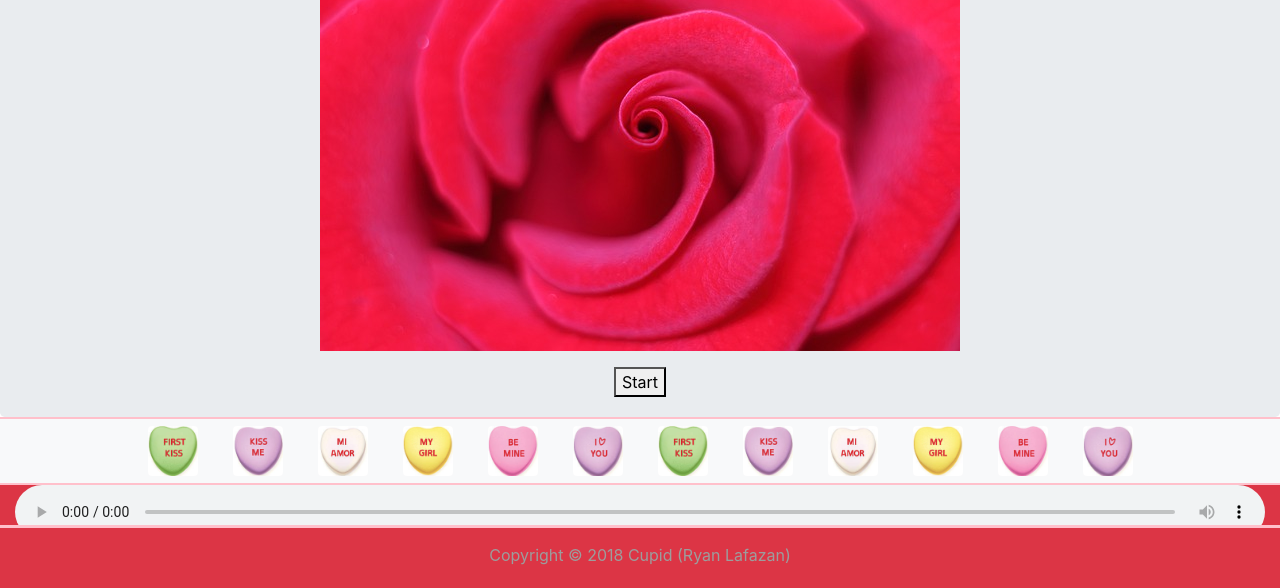
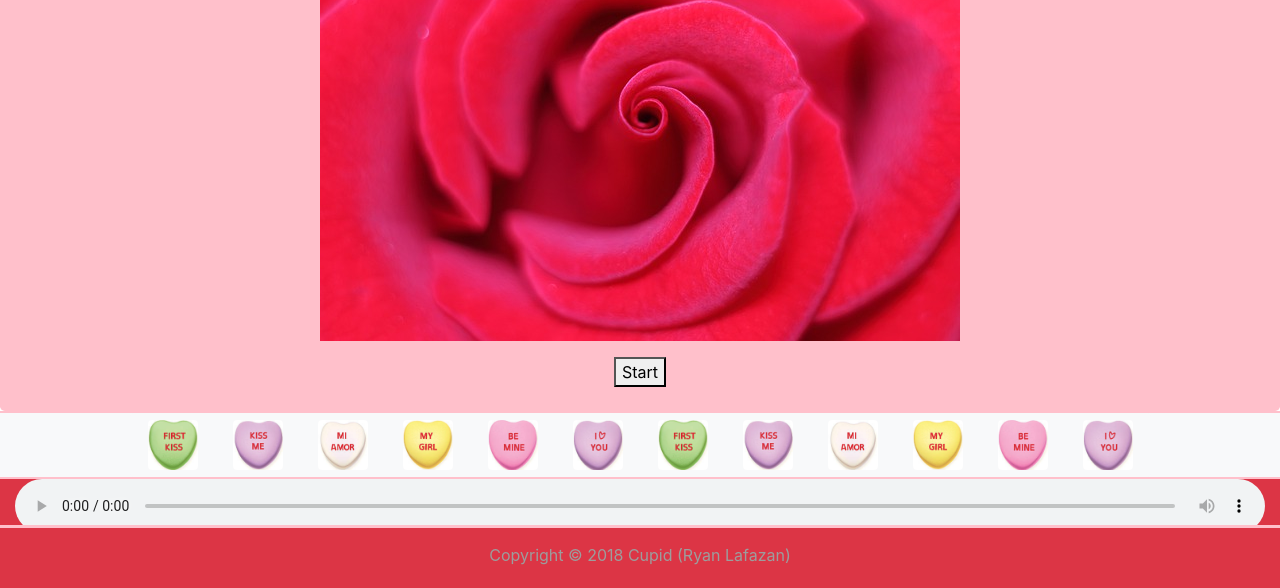
Before and after one commit to rjlafazan/vday-project, a plain HTML site: page index.html in a window 1280 px wide. Shown: the part 212-800 px from the top of the page. Drawn offline with nearby package versions, Linux system fonts and the light colour scheme.

Commit message:
style adjustments and answer links

```diff
--- a/assets/css/style.css
+++ b/assets/css/style.css
@@ -3,7 +3,21 @@
 }
 
 body {
-	background: #ffffff;
+
+}
+
+.beMine {
+	background: pink;
+	color: white;
+
+}
+
+.jumbotron {
+	color: white;
+	padding: 0 0 0 0;
+	margin: 0 0 10px 0;
+	background: pink;
+	height: 62vh;
 }
 
 
@@ -19,9 +33,13 @@ body {
 	float: left;
 	width: 100%;
 	height: 100%
-	margin: 20px 0 10px 0;
+	margin: 10px 0 10px 0;
 	padding: 20px 0 0 0;
 	background: #ffffff;
+}
+
+#answer {
+	font-size: 35px;
 }
 
 #myface {
--- a/assets/javascript/love.js
+++ b/assets/javascript/love.js
@@ -2,8 +2,12 @@ function myFunction() {
     var txt;
     if (confirm("Do you like me?")) {
         txt = '&#x1F60D &#x1F618';
+        window.open("https://www.vivalasvegasweddings.com/themed-lasvegasweddings.htm");
+
     } else {
     	txt = '&#x1F62D'
+    	window.open("https://en.wikipedia.org/wiki/Bye,_Felicia");
     }
     document.getElementById("answer").innerHTML = txt;
+    document.getElementById("startbutt").style.opacity = "0"
 };
--- a/index.html
+++ b/index.html
@@ -45,10 +45,17 @@
 
 	<div class="jumbotron">
 	  <div class="container text-center">
-	    <h1>Be Mine?</h1>
-	    <img src="assets/images/rose.jpg" alt="">
-	    <p id="answer"></p>
-	    <button onclick="myFunction()" id="startbutt">Start</button>
+	  	<h2>Be Mine?</h2>
+	  	<div class="row">
+	  		<div class="col-sm-1"></div>
+	  		<div class="col-sm-10 beMine text-center">
+
+	    		<img src="assets/images/rose.jpg" alt="">
+	    		<p id="answer"></p>
+	    		<button onclick="myFunction()" id="startbutt">Start</button>
+	    	</div>
+	    	<div class="col-sm-1"></div>
+		</div>
 	  </div>
 	</div>
 
```
